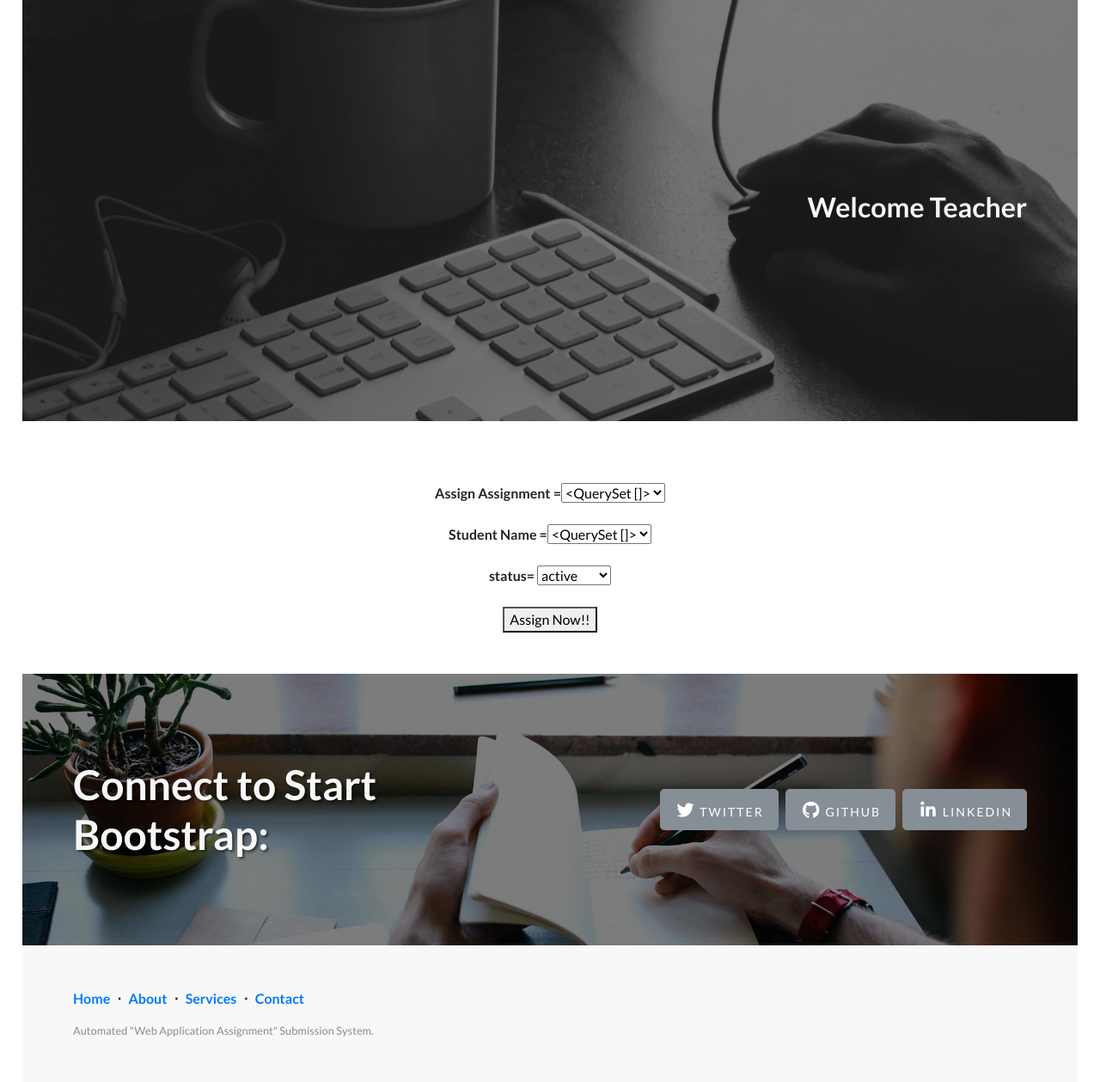
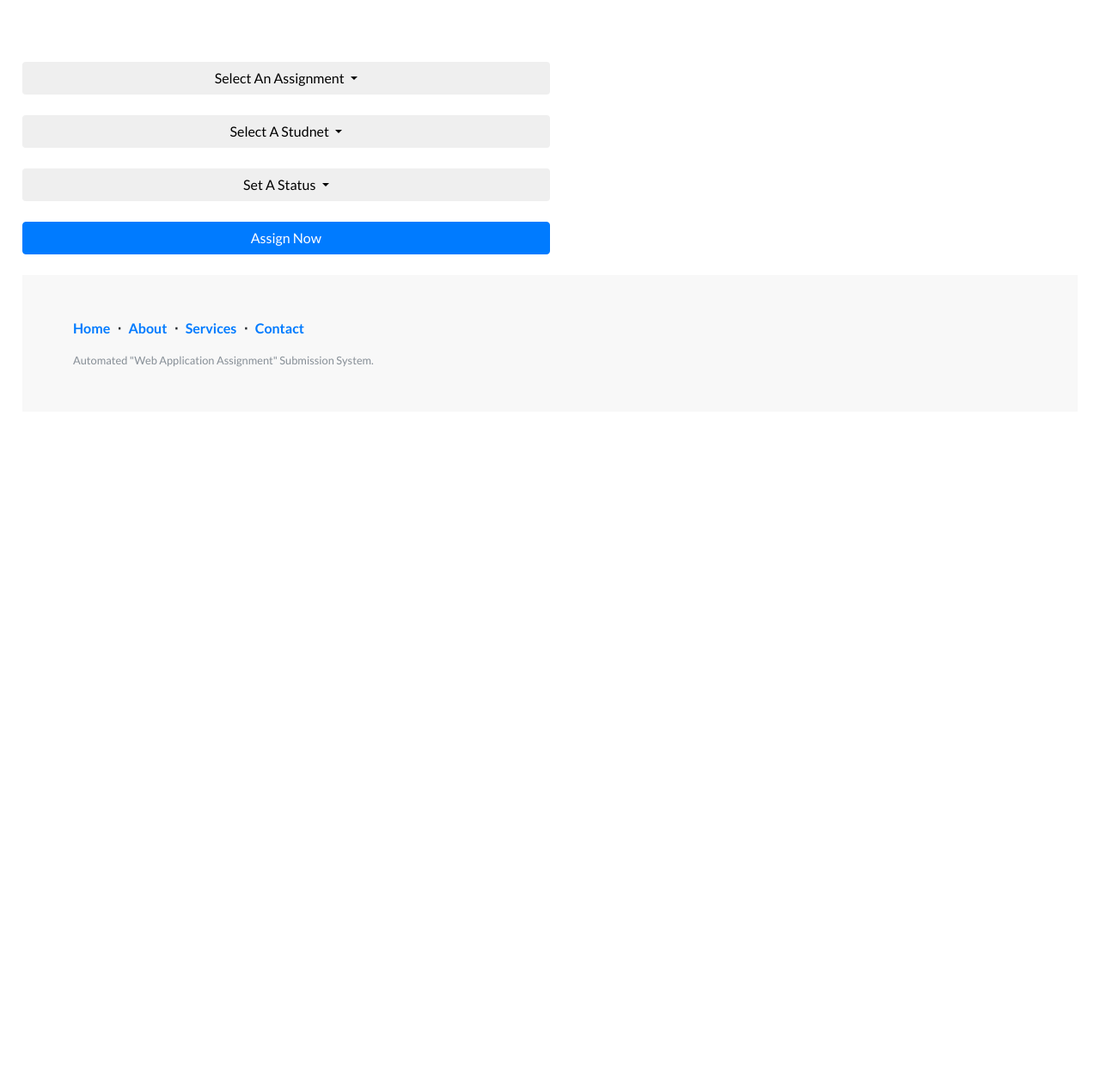
Before and after one commit to timam/awsass, a Django app: page /assign_assignment/ in a window 1280 px wide. Shown: the part 56-1315 px from the top of the page at 86% size. After the commit the page ends 483 px from the top, so only its background shows below. Run offline with Django 3.2, Linux system fonts and the light colour scheme; data that the repository does not hold is empty; some libraries are stand-ins or nearby versions.

Commit message:
Added 4 Button

```diff
--- a/templates/assign-assignment.html
+++ b/templates/assign-assignment.html
@@ -3,19 +3,54 @@
 <!-- Header -->
 
 {% block content %}
+<br><br><br>
+
+<div class="dropdown">
+    <button class="btn btn col-lg-6 dropdown-toggle" type="button" data-toggle="dropdown">Select An Assignment
+        <span class="caret"></span>
+    </button>
+    <ul class="dropdown-menu">
+        <li>
+            <a href="#">HTML</a>
+        </li>
+    </ul>
+</div>    <br>
+
+<div class="dropdown">
+    <button class="btn btn col-lg-6 dropdown-toggle" type="button" data-toggle="dropdown">Select A Studnet
+        <span class="caret"></span>
+    </button>
+    <ul class="dropdown-menu">
+        <li>
+            <a href="#">HTML</a>
+        </li>
+    </ul>
+</div>    <br>
+
+<div class="dropdown">
+    <button class="btn btn col-lg-6 dropdown-toggle" type="button" data-toggle="dropdown">Set A Status
+        <span class="caret"></span>
+    </button>
+    <ul class="dropdown-menu">
+        <li>
+            <a href="#">HTML</a>
+        </li>
+    </ul>
+</div>    <br>
+
+<div class="dropdown">
+    <button class="btn btn-primary col-lg-6 " type="button" >Assign Now
+        <span class="caret"></span>
+    </button>
+    <ul class="dropdown-menu">
+        <li>
+            <a href="#">HTML</a>
+        </li>
+    </ul>
+</div>    <br>
 
 
-
-<header class="intro-header">
-  <div class="container">
-    <div class="intro-message" align="right">
-      <h2>Welcome Teacher</h2>
-
-    </div>
-  </div>
-</header>
-
-<center>
+<!--
 
   <br><br><br>
   Assign Assignment =<select>
@@ -40,7 +75,13 @@
   <button type="button">Assign Now!!</button>
 
   <br><br><br>
-</center>
+
 
 
 {% endblock %}
+
+
+
+
+
+<button type="submit" class="btn col-lg-6">Submit Now</button> -->
```
